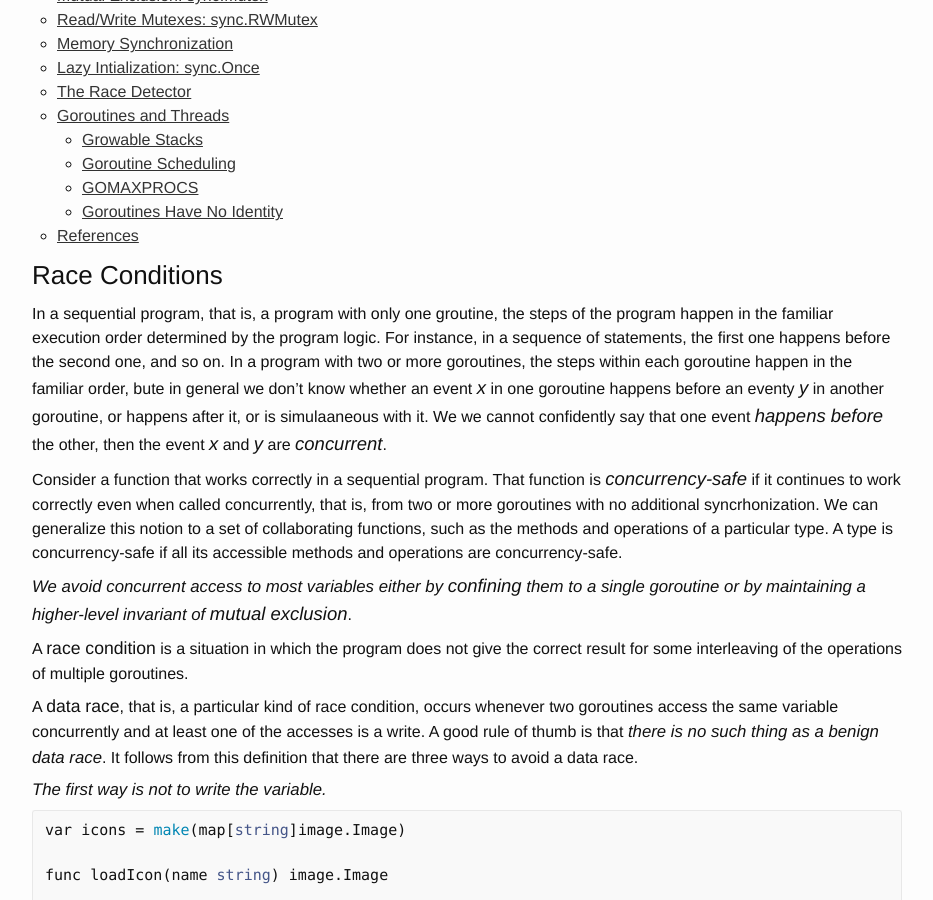
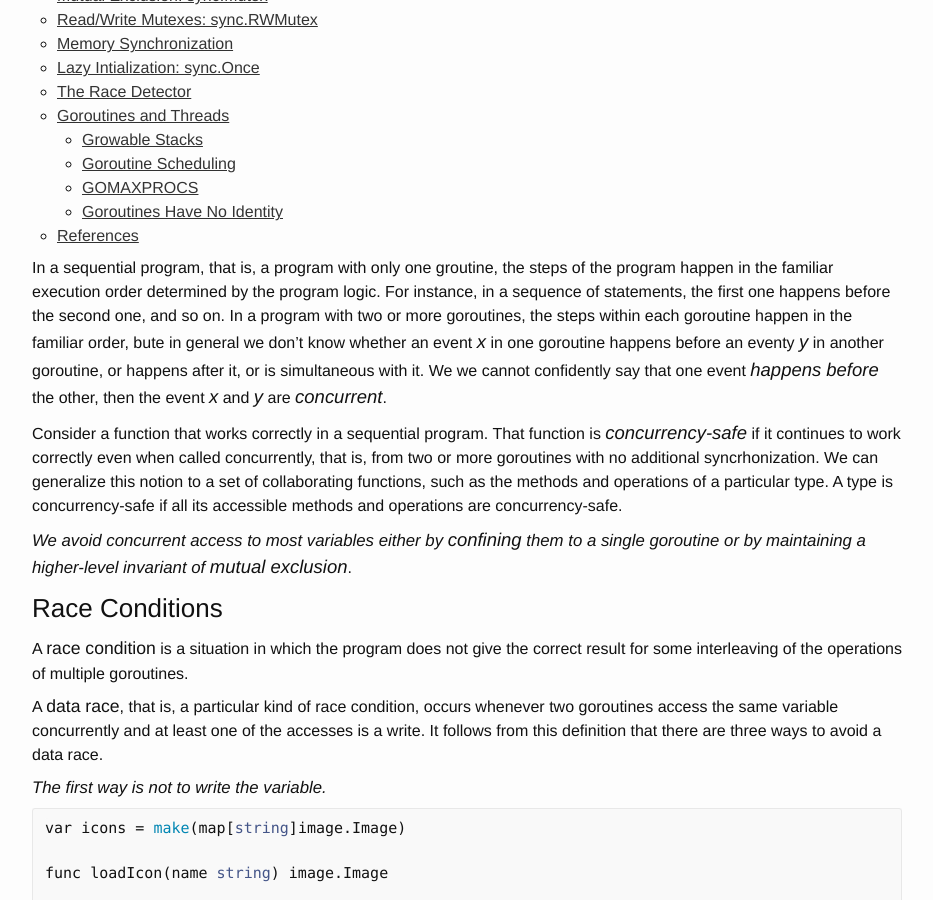
Before and after one commit to ousiax/ousiax.github.io, a Jekyll site: the page built from _posts/2017-06-17-concurrency-with-shared-variables-in-go-language.md, in a window 1280 px wide and 900 px high, scrolled down 220 px. Shown: the whole window, without its empty margins (173-1106 px from the left). Built offline with Jekyll 4.4.1, drawn with Linux system fonts in a browser that asks for light colours; some of the changed text lies outside the part shown.

Commit message:
Update 2017-06-17-concurrency-with-shared-variables-in-go-language.md

````diff
--- a/_posts/2017-06-17-concurrency-with-shared-variables-in-go-language.md
+++ b/_posts/2017-06-17-concurrency-with-shared-variables-in-go-language.md
@@ -10,17 +10,18 @@
 - TOC
 {:toc}
 
-### Race Conditions
-
-In a sequential program, that is, a program with only one groutine, the steps of the program happen in the familiar execution order determined by the program logic. For instance, in a sequence of statements, the first one happens before the second one, and so on. In a program with two or more goroutines, the steps within each goroutine happen in the familiar order, bute in general we don't know whether an event ***x*** in one goroutine happens before an eventy ***y*** in another goroutine, or happens after it, or is simulaaneous with it. We we cannot confidently say that one event ***happens before*** the other, then the event ***x*** and ***y*** are ***concurrent***.
+In a sequential program, that is, a program with only one groutine, the steps of the program happen in the familiar execution order determined by the program logic. For instance, in a sequence of statements, the first one happens before the second one, and so on. In a program with two or more goroutines, the steps within each goroutine happen in the familiar order, bute in general we don't know whether an event ***x*** in one goroutine happens before an eventy ***y*** in another goroutine, or happens after it, or is simultaneous with it. We we cannot confidently say that one event ***happens before*** the other, then the event ***x*** and ***y*** are ***concurrent***.
 
 Consider a function that works correctly in a sequential program. That function is ***concurrency-safe*** if it continues to work correctly even when called concurrently, that is, from two or more goroutines with no additional syncrhonization. We can generalize this notion to a set of collaborating functions, such as the methods and operations of a particular type. A type is concurrency-safe if all its accessible methods and operations are concurrency-safe.
 
 *We avoid concurrent access to most variables either by **confining** them to a single goroutine or by maintaining a higher-level invariant of **mutual exclusion***.
 
+
+### Race Conditions
+
 A **race condition** is a situation in which the program does not give the correct result for some interleaving of the operations of multiple goroutines.
 
-A **data race**, that is, a particular kind of race condition, occurs whenever two goroutines access the same variable concurrently and at least one of the accesses is a write. A good rule of thumb is that *there is no such thing as a benign data race*. It follows from this definition that there are three ways to avoid a data race.
+A **data race**, that is, a particular kind of race condition, occurs whenever two goroutines access the same variable concurrently and at least one of the accesses is a write.  It follows from this definition that there are three ways to avoid a data race.
 
 *The first way is not to write the variable.*
 
@@ -52,7 +53,7 @@
 func Icon(name string) image.Image { return icons[name] }
 ```
 
-*The second way to avoid a data race is to avoid accessing the variable from multiple goroutines.* These variables are ***confined*** to a single goroutine. Since other goroutines cannot access the varible directly, they must use a channel to send the confining goroutine a request to query or update the variable. This is what is meant by the Go mantra "**Do not communicate by sharing memory; instead, share memory by communication.**" A goroutine that brokers access to a confined variable using channel requests is called a ***monitor goroutine*** for that variable.
+*The second way to avoid a data race is to avoid accessing the variable from multiple goroutines.* These variables are ***confined*** to a single goroutine. Since other goroutines cannot access the varible directly, they must use a channel to send the confining goroutine a request to query or update the variable. This is what is meant by the Go mantra "***Do not communicate by sharing memory; instead, share memory by communication.***" A goroutine that brokers access to a confined variable using channel requests is called a ***monitor goroutine*** for that variable.
 
 ```go
 // Package bank implements a bank with only one account.
@@ -165,11 +166,9 @@
 }
 ```
 
-By convention, the variables guarded by a mutex are declared immediately after the declaration of the mutex itself. If you devviate from this, be sure to document it.
+By convention, the variables guarded by a mutex are declared immediately after the declaration of the mutex itself. If you deviate from this, be sure to document it.
 
 The region of code between **Lock** and **Unlock** in which a goroutine is free to read and modify the shared variables is called a ***critial section***. The lock holder's call to **Unlock** *happens before* any other goroutine can acquire the lock itself.
-
-When you use a mutex, make sure that both it and the variables it guards are not exported, whether they are package-level variables or the fields of a struct.
 
 
 ### Read/Write Mutexes: sync.RWMutex
@@ -334,7 +333,7 @@
 
 Even with greatest of care, it's all too easy to make concurrency mistakes. Fortunately, the Go runtime and toolchain are  equipped with a sophisticated and easy-to-use dynamic analysis too, the ***race detector***.
 
-Just Add the **-race** flag to your **go build**, **go run**, or **go test** command. This cause the compiler to build a modified version of your application or test with additional instrumentation that effectively records all accesses to shared variables that occured during execution, along with the identity of the goroutine that read or wrote the varible. In addition, the modified program records all synchronization events, such as **go** statements, channel operations, and calls to **(\*sync.Mutex).Lock**, **(\*sync.WaitGroup).Wait**, and so on.
+Just add the **-race** flag to your **go build**, **go run**, or **go test** command. This cause the compiler to build a modified version of your application or test with additional instrumentation that effectively records all accesses to shared variables that occured during execution, along with the identity of the goroutine that read or wrote the varible. In addition, the modified program records all synchronization events, such as **go** statements, channel operations, and calls to **(\*sync.Mutex).Lock**, **(\*sync.WaitGroup).Wait**, and so on.
 
 The race detector studies this steam of events, looking for cases in which one goroutine reads or writes a shared variables that was most recently written by a different goroutine without an intervening synchronization operation. This indicates a concurrent access to the shared variable, and thus a data race. The tool prints a report that includes the identity of the variable, and the stacks of active function calls in the reading goroutine and the writing goroutine. This is is usually sufficient to pinpoint the problem.
 
````
Also changed, not shown: other parts of _posts/2017-06-17-concurrency-with-shared-variables-in-go-language.md (+2 -2 lines).
